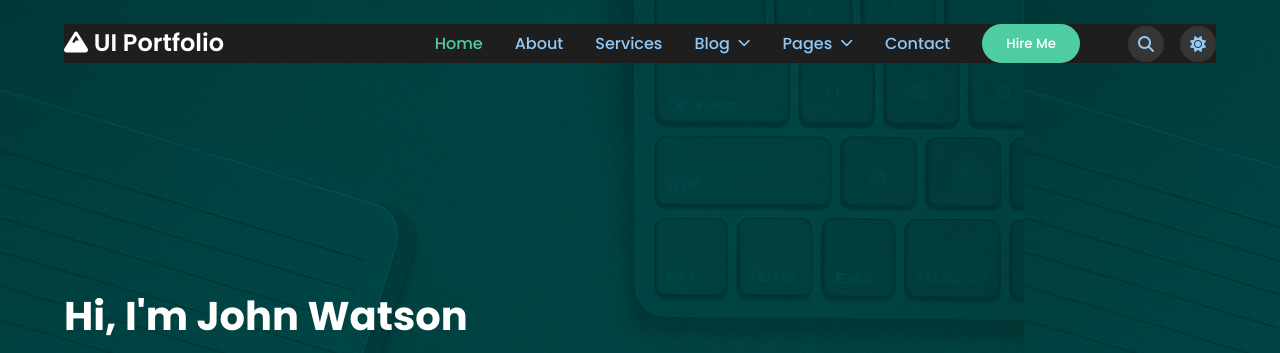
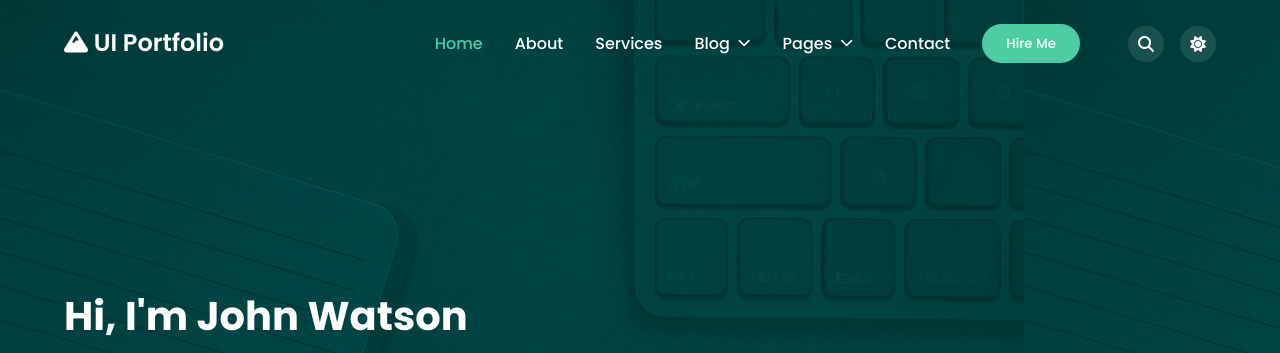
Before and after one commit to WambuiGrace/group-portfolio, a plain HTML site: page index.html in a window 1280 px wide. Both pictures are taken after a click on the link 1198 px from the left and 43 px from the top of the page. Shown: the top 353 px of the page. Drawn offline with Linux system fonts and the light colour scheme.

Commit message:
navigation bar clean

```diff
--- a/styles.css
+++ b/styles.css
@@ -846,7 +846,6 @@ body.dark-mode {
 /* Update header, nav, sections, footer, etc for dark mode */
 body.dark-mode header,
 body.dark-mode footer,
-body.dark-mode nav,
 body.dark-mode section {
     background-color: #1e1e1e;
 }
@@ -861,5 +860,5 @@ body.dark-mode .portfolio-item {
 
 /* Optional: Link colors */
 body.dark-mode a {
-    color: #90caf9;
+    color: #fff;
 }
```
